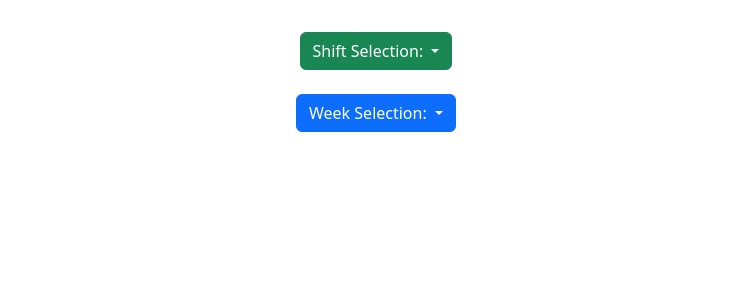
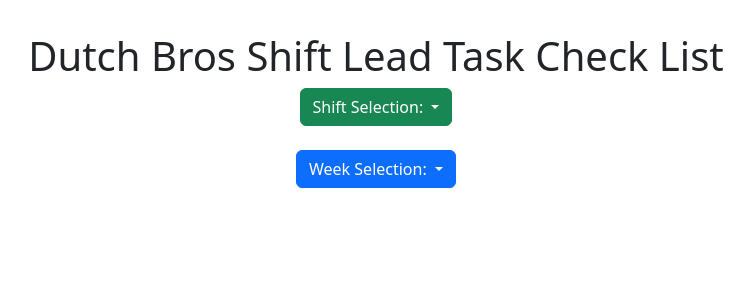
Before and after one commit to clay-odell/dutchbrosChecklist, a React (Vite) app: page / in a window 1280 px wide. Shown: the top 300 px of the page, without its empty margins (264-1018 px from the left). Built offline with nearby package versions, Linux system fonts and the light colour scheme.

Commit message:
updated dutchtasks

```diff
--- a/src/DutchTasks.jsx
+++ b/src/DutchTasks.jsx
@@ -23,6 +23,7 @@
 
   return (
    <>
+   <h1>Dutch Bros Shift Lead Task Check List</h1>
    <div>
     <DropdownButton
     id="shift-select"
```
